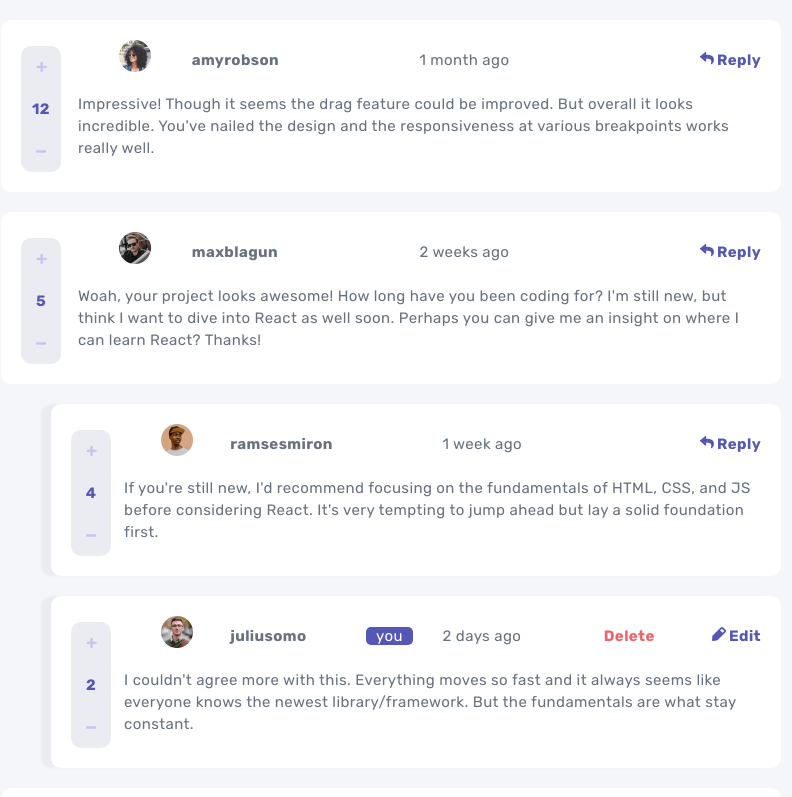
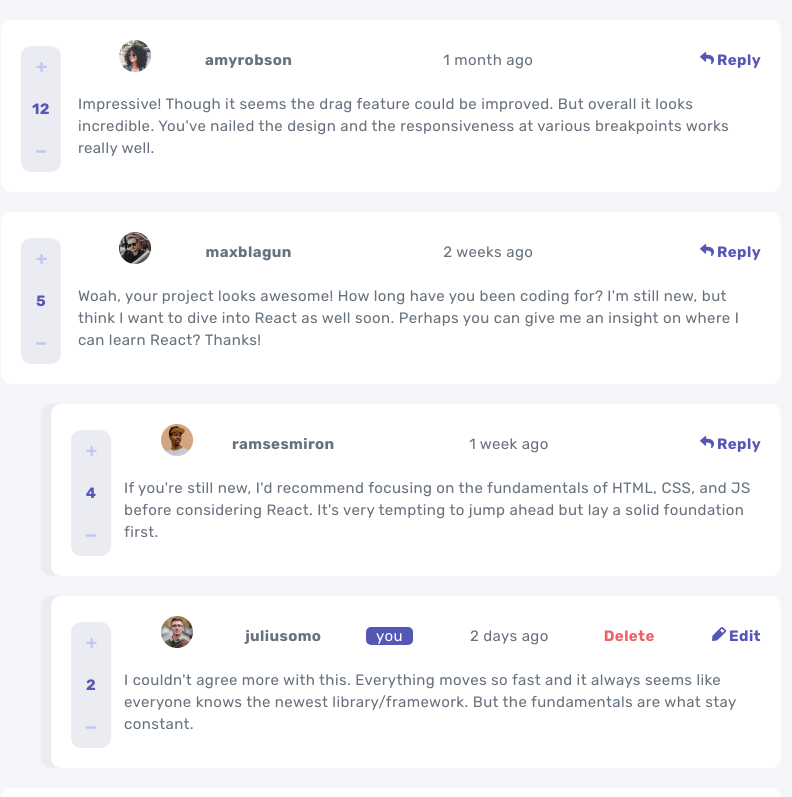
Before and after one commit to valleyman89/FrontEndMentor-Solution---Interactive-comments-section, a React (Create React App) app: page / in a window 1280 px wide. Shown: the top 797 px of the page, without its empty margins (249-1041 px from the left). Built offline with nearby package versions, Linux system fonts and the light colour scheme; some icons are missing.

Commit message:
adjust grid position, increase modal height

```diff
--- a/src/index.css
+++ b/src/index.css
@@ -68,10 +68,11 @@ code {
 }
 
 .comment-info-1 {
+  justify-self: center;
   grid-area: 1 / 1 / 2 / 2;
 }
 .comment-info-2 {
-  justify-items: center;
+  justify-self: center;
   grid-area: 1 / 2 / 2 / 3;
 }
 .comment-info-3 {
@@ -80,6 +81,7 @@ code {
 }
 .comment-info-4 {
   grid-area: 1 / 4 / 2 / 5;
+  justify-self: end;
 }
 .comment-content {
   grid-area: 2 / 1 / 3 / 5;
@@ -211,6 +213,10 @@ code {
   padding: 1rem;
 }
 
+.update {
+  height: 14rem;
+}
+
 /* Button */
 button {
   all: unset;
@@ -312,12 +318,12 @@ button {
 
 .modal-container {
   width: 90vw;
-  height: 35vh;
+  height: fit-content;
   border-radius: 12px;
   background-color: white;
   display: flex;
   flex-direction: column;
-  padding: 0 2rem;
+  padding: 5rem 2rem;
   justify-content: center;
 }
 
```
